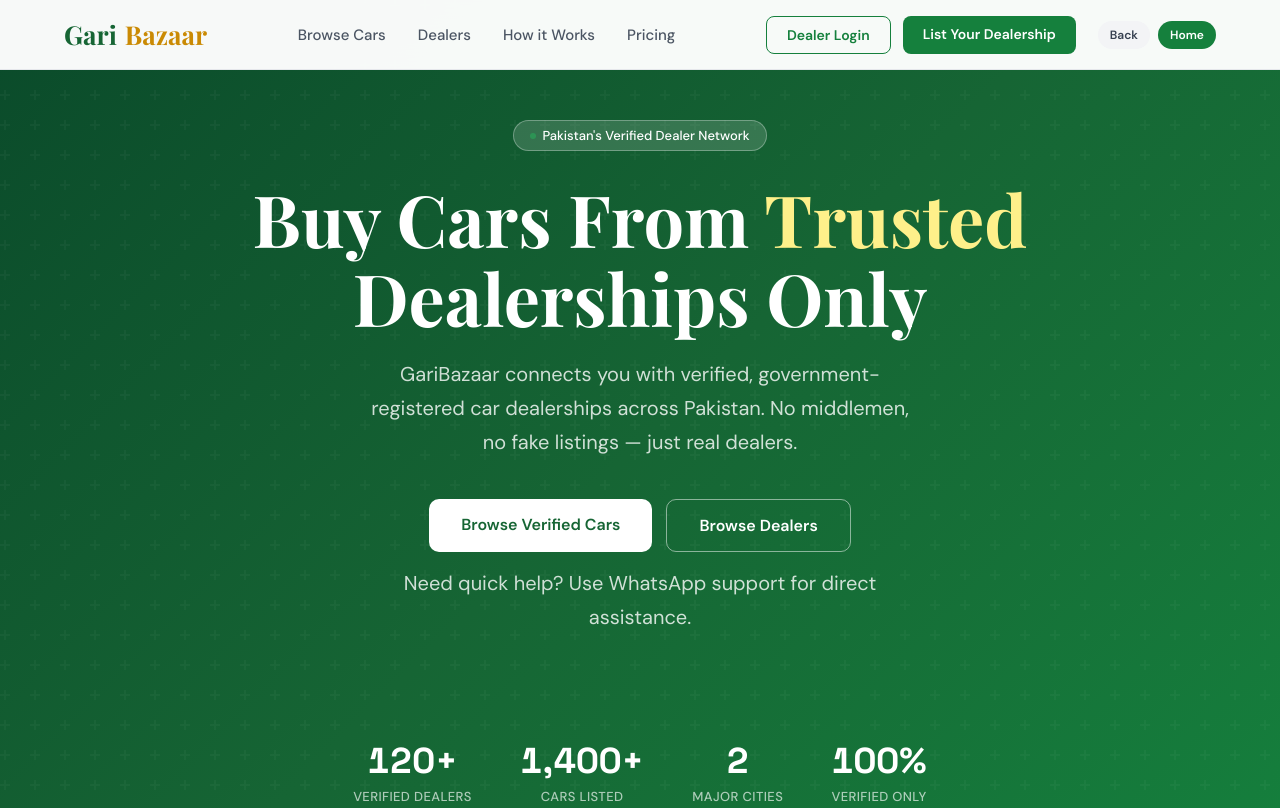
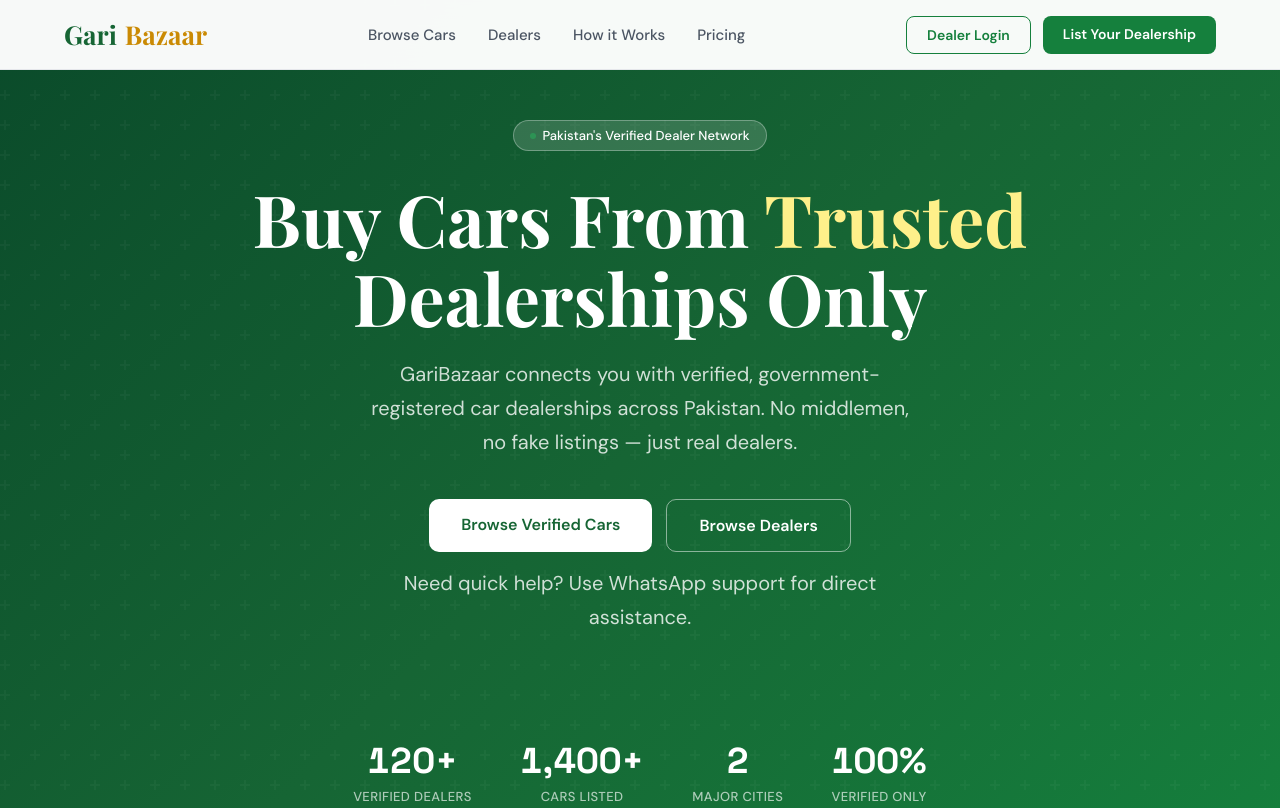
Before and after one commit to bbakht010-bit/Gari-Bazaar, a plain HTML site: page index.html in a window 1280 px wide. Shown: the top 808 px of the page. Drawn offline with nearby package versions, Linux system fonts and the light colour scheme.

Commit message:
fixed back and home( again)

```diff
--- a/index.html
+++ b/index.html
@@ -1515,6 +1515,10 @@
   });
 
   (function addQuickNav() {
+    var pathNorm = window.location.pathname.replace(/\\/g, '/');
+    var segs = pathNorm.split('/').filter(Boolean);
+    var lastSeg = segs.length ? segs[segs.length - 1].toLowerCase() : '';
+    if (pathNorm === '/' || pathNorm === '' || lastSeg === 'index.html') return;
     if (document.getElementById('gb-quick-nav')) return;
     const hostNav = document.querySelector('nav');
     if (!hostNav) return;
```
Also changed, not shown: admin.html (+4 -0 lines), car-detail.html (+4 -0 lines), dealer-dashboard.html (+4 -0 lines), dealer-login.html (+4 -0 lines), dealer-profile.html (+4 -0 lines), dealers.html (+4 -0 lines), listings.html (+4 -0 lines), register.html (+4 -0 lines).
